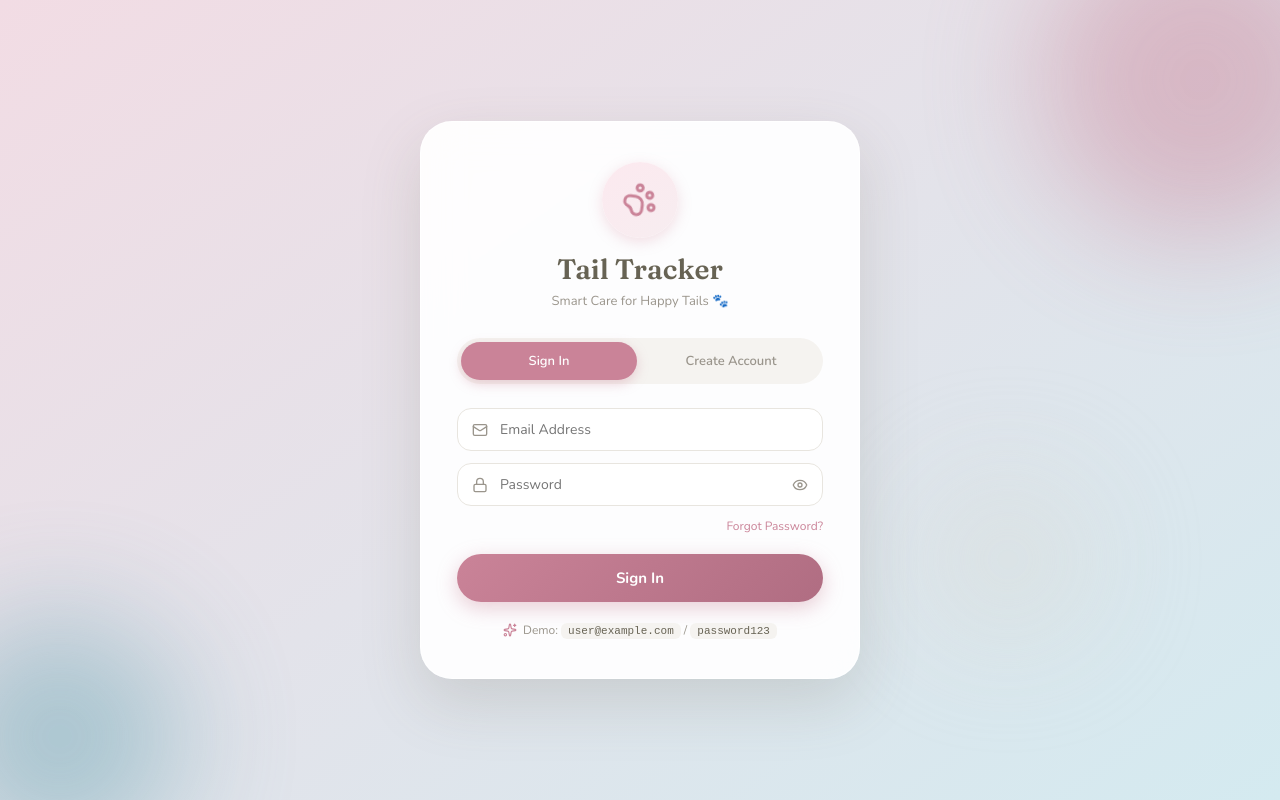
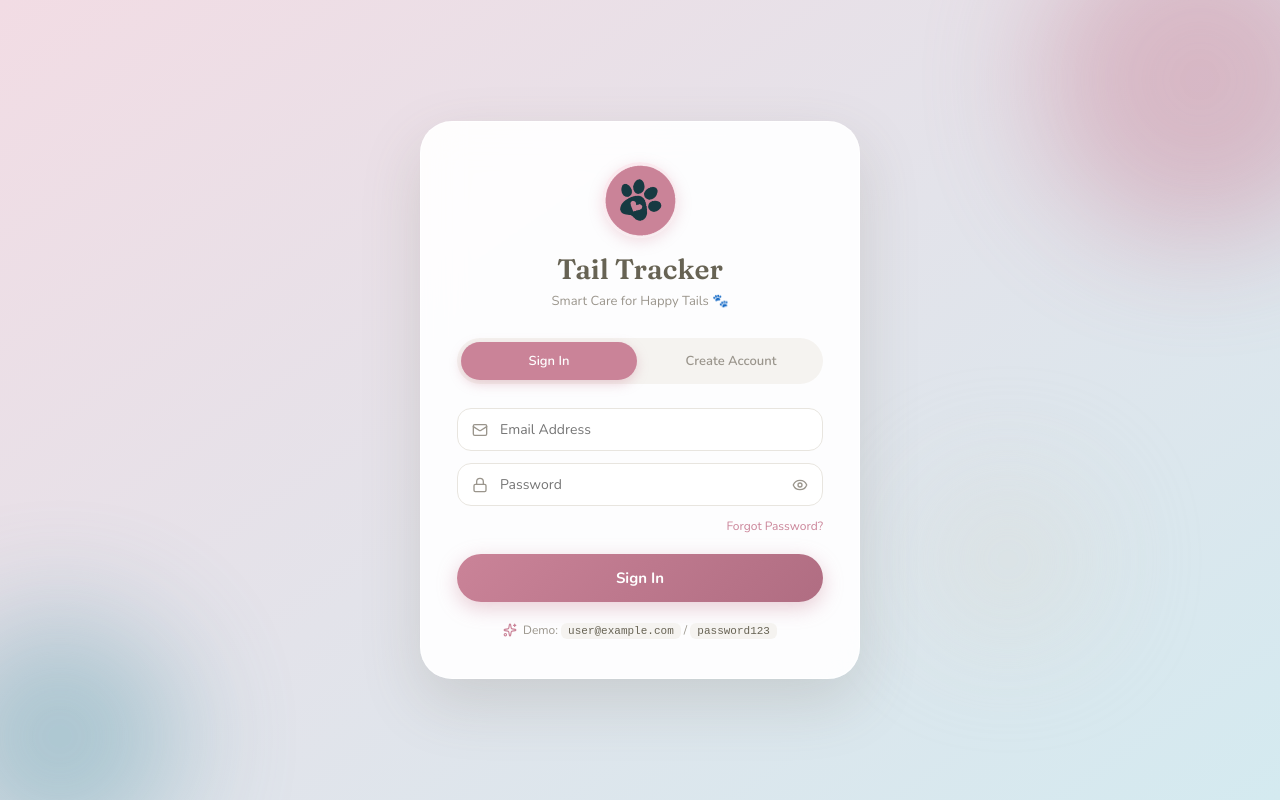
Before and after one commit to starlightaris/Tail-Tracker, a React (Create React App) app: page / in a window 1280 px wide. Built offline with nearby package versions, Linux system fonts and the light colour scheme; the HTML template or start-up script is replaced by a standard one.

Commit message:
logo added

```diff
--- a/src/components/Layout.js
+++ b/src/components/Layout.js
@@ -7,9 +7,9 @@ import { PetContext } from '../context/PetContext';
 
 const NAV_ITEMS = [
   { id: 'dashboard', icon: LayoutDashboard, label: 'Dashboard' },
-  { id: 'diet',      icon: UtensilsCrossed, label: 'Diet Manager' },
-  { id: 'health',    icon: Heart,           label: 'Health Tracker' },
-  { id: 'profile',   icon: User,            label: 'Pet Profiles' },
+  { id: 'diet', icon: UtensilsCrossed, label: 'Diet Manager' },
+  { id: 'health', icon: Heart, label: 'Health Tracker' },
+  { id: 'profile', icon: User, label: 'Pet Profiles' },
 ];
 
 const Layout = ({ children, onLogout, currentPage, navigateTo }) => {
@@ -37,11 +37,22 @@ const Layout = ({ children, onLogout, currentPage, navigateTo }) => {
           borderBottom: '1px solid #eae8e2', minHeight: 68,
         }}>
           <div style={{ display: 'flex', alignItems: 'center', gap: 10, overflow: 'hidden' }}>
-            <PawPrint size={26} color="#ca8398" style={{ flexShrink: 0, animation: 'heartbeat 3s ease-in-out infinite' }} />
-            {!collapsed && <span style={{
-              fontFamily: "'Fraunces', serif", fontSize: 20, fontWeight: 600,
-              color: '#ca8398', whiteSpace: 'nowrap', animation: 'slideIn 0.25s ease',
-            }}>Tail Tracker</span>}
+            <img
+              src="/logo32.png"
+              alt="Tail Tracker Logo"
+              style={{
+                width: collapsed ? 16 : 32,
+                height: collapsed ? 16 : 32,
+                objectFit: 'contain',
+                flexShrink: 0,
+                /*animation: 'heartbeat 3s ease-in-out infinite',*/
+                borderRadius: 8,
+              }}
+              />
+              {!collapsed && <span style={{
+                fontFamily: "'Fraunces', serif", fontSize: 20, fontWeight: 600,
+                color: '#ca8398', whiteSpace: 'nowrap', animation: 'slideIn 0.25s ease',
+              }}>Tail Tracker</span>}
           </div>
           <button onClick={() => setCollapsed(!collapsed)} style={{
             background: '#f8f6f2', border: '1px solid #eae8e2', borderRadius: 10,
--- a/src/components/Login.js
+++ b/src/components/Login.js
@@ -48,7 +48,16 @@ const Login = ({ onLogin }) => {
       <div style={S.card}>
         <div style={S.logoWrap}>
           <div style={S.logoIcon}>
-            <PawPrint size={36} color="#ca8398" style={{ animation: 'wiggle 2s ease-in-out infinite' }} />
+            <img
+              src="/logo512.png"
+              alt="Tail Tracker Logo"
+              style={{
+                width: 72,
+                height: 72,
+                objectFit: 'contain',
+                animation: 'wiggle 2s ease-in-out infinite',
+              }}
+            />
           </div>
           <h1 style={S.logoText}>Tail Tracker</h1>
           <p style={S.tagline}>Smart Care for Happy Tails 🐾</p>
```
Also changed, not shown: public/logo32.png (added).
